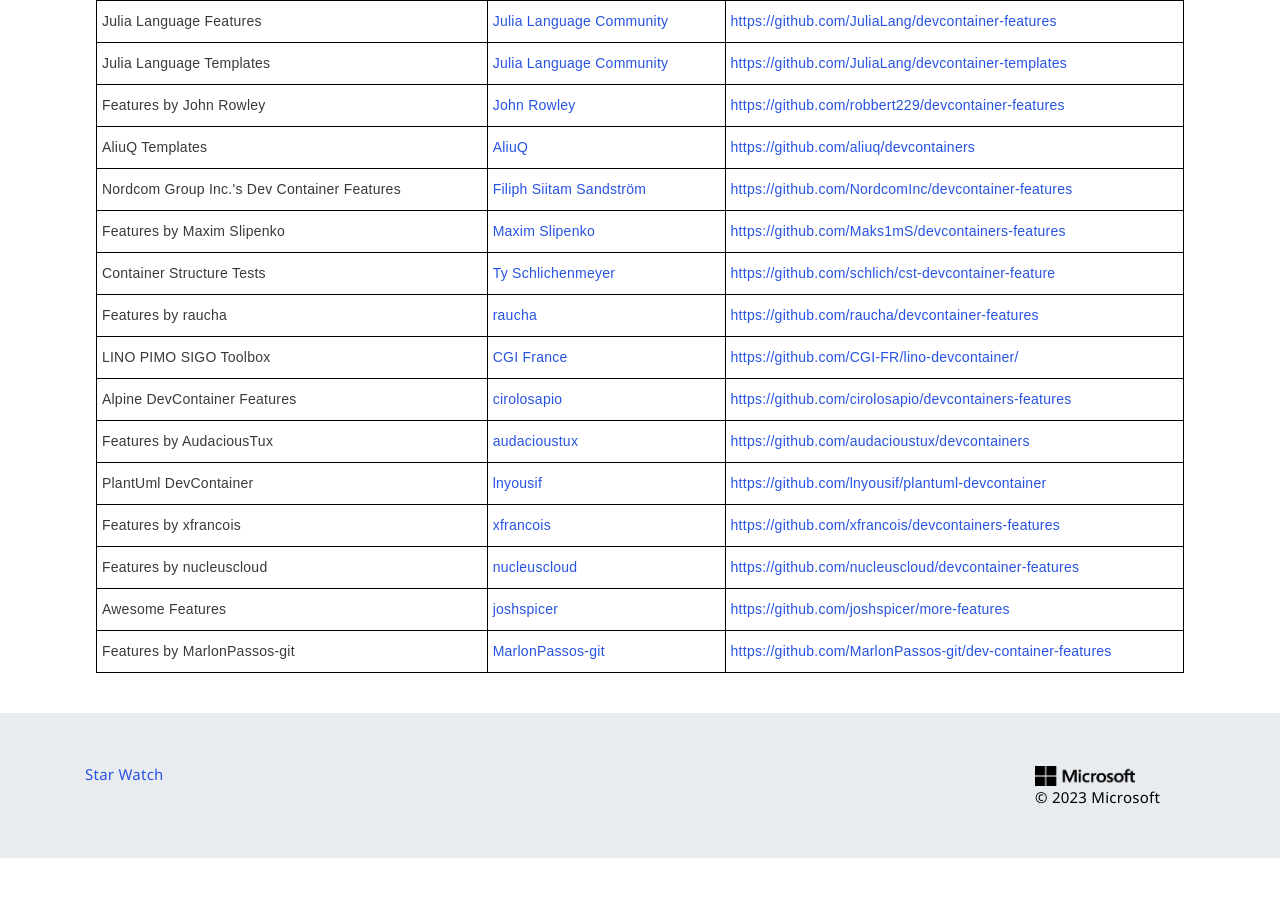
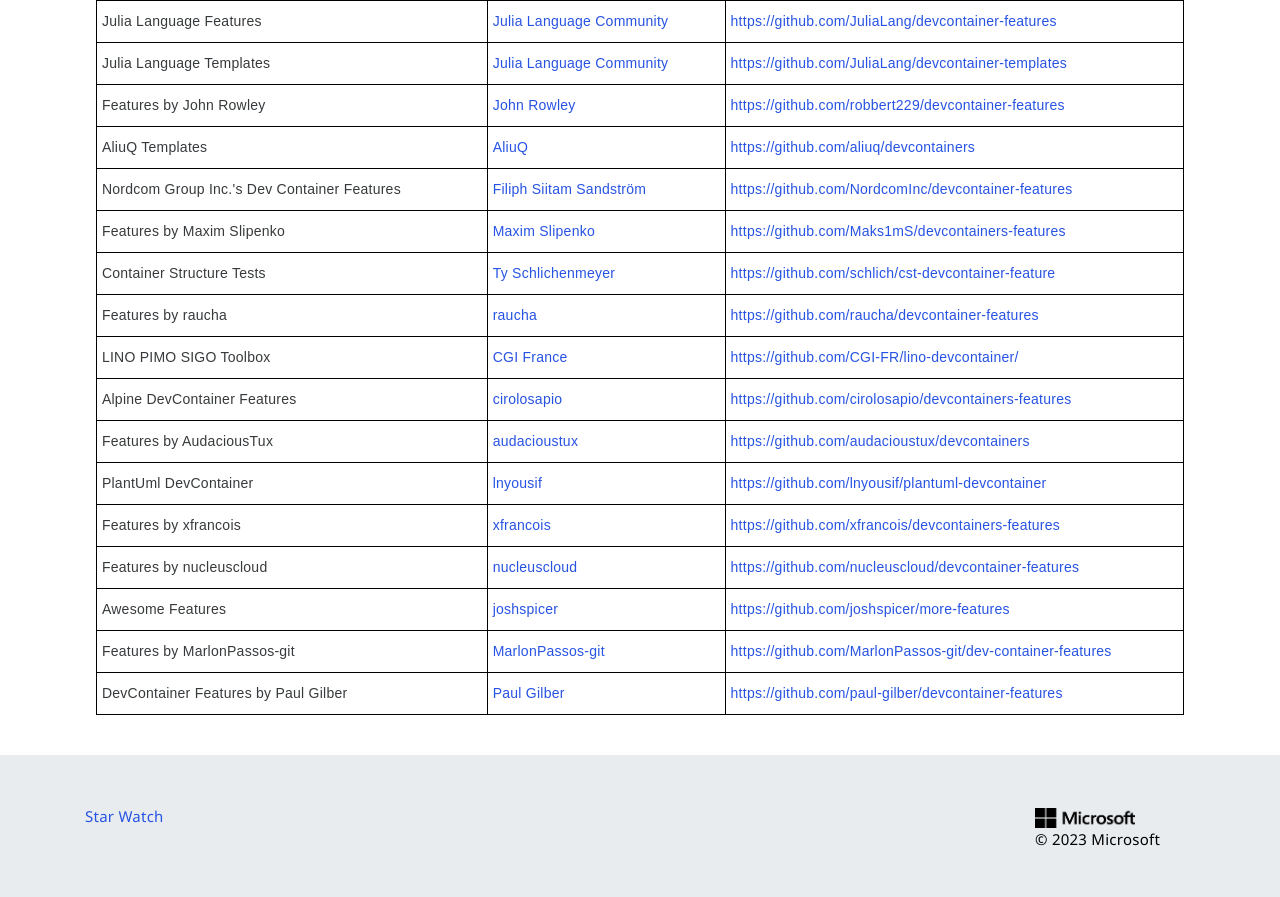
Before and after one commit to devcontainers/devcontainers.github.io, a Jekyll site: the page built from collections.html, in a window 1280 px wide and 900 px high, scrolled down 4828 px. Shown: the top 897 px of the window. Built offline with Jekyll 4.4.1, drawn with Linux system fonts in a browser that asks for light colours; nearby versions of some CDN libraries; comment, search, counter and statistics services are not loaded; before the commit the page ends 5686 px from its top, so only the background shows below that.

Commit message:
add DevContainer Features by Paul Gilber

```diff
--- a/_data/collection-index.yml
+++ b/_data/collection-index.yml
@@ -613,3 +613,8 @@
   contact: https://github.com/MarlonPassos-git/dev-container-features/issues
   repository: https://github.com/MarlonPassos-git/dev-container-features
   ociReference: ghcr.io/marlonpassos-git/dev-container-features
+- name: DevContainer Features by Paul Gilber
+  maintainer: Paul Gilber
+  contact: https://github.com/paul-gilber/devcontainer-features/issues
+  repository: https://github.com/paul-gilber/devcontainer-features
+  ociReference: ghcr.io/paul-gilber/devcontainer-features
```
